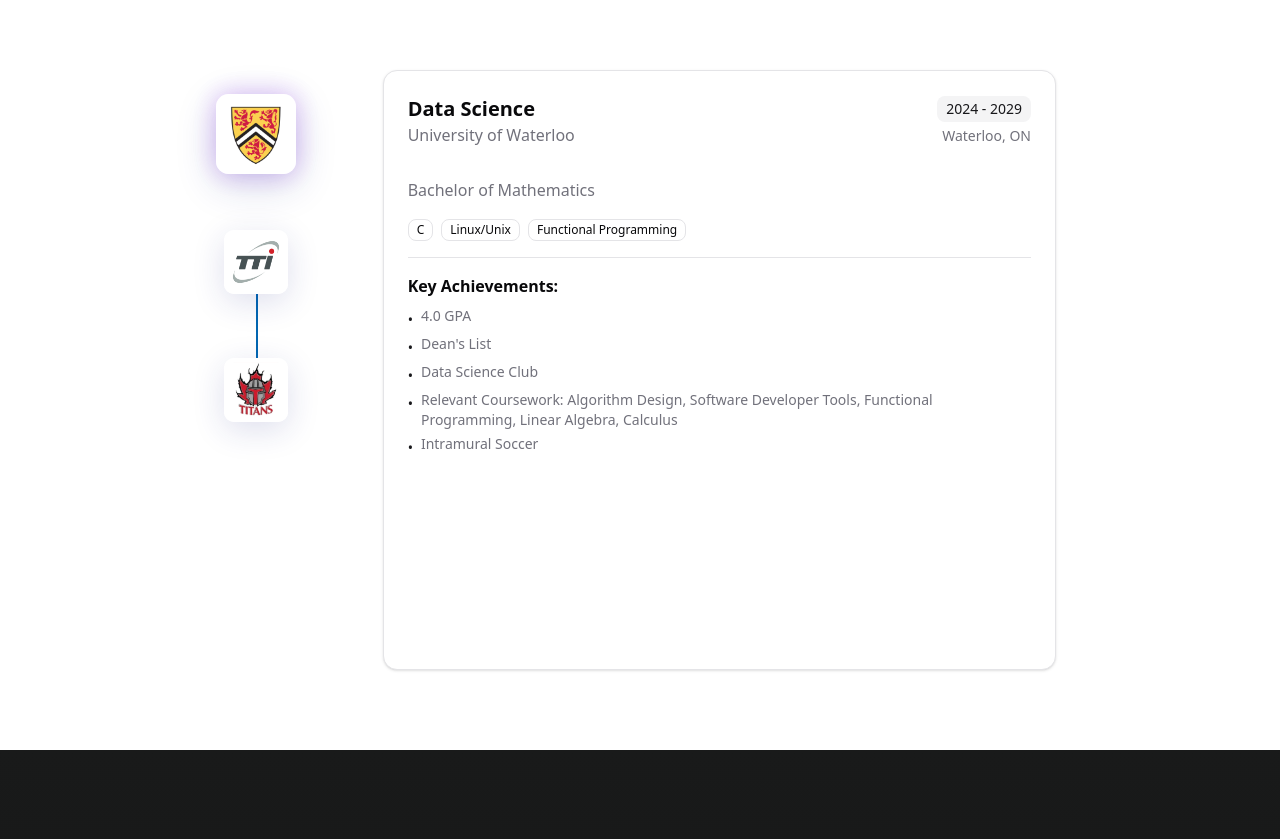
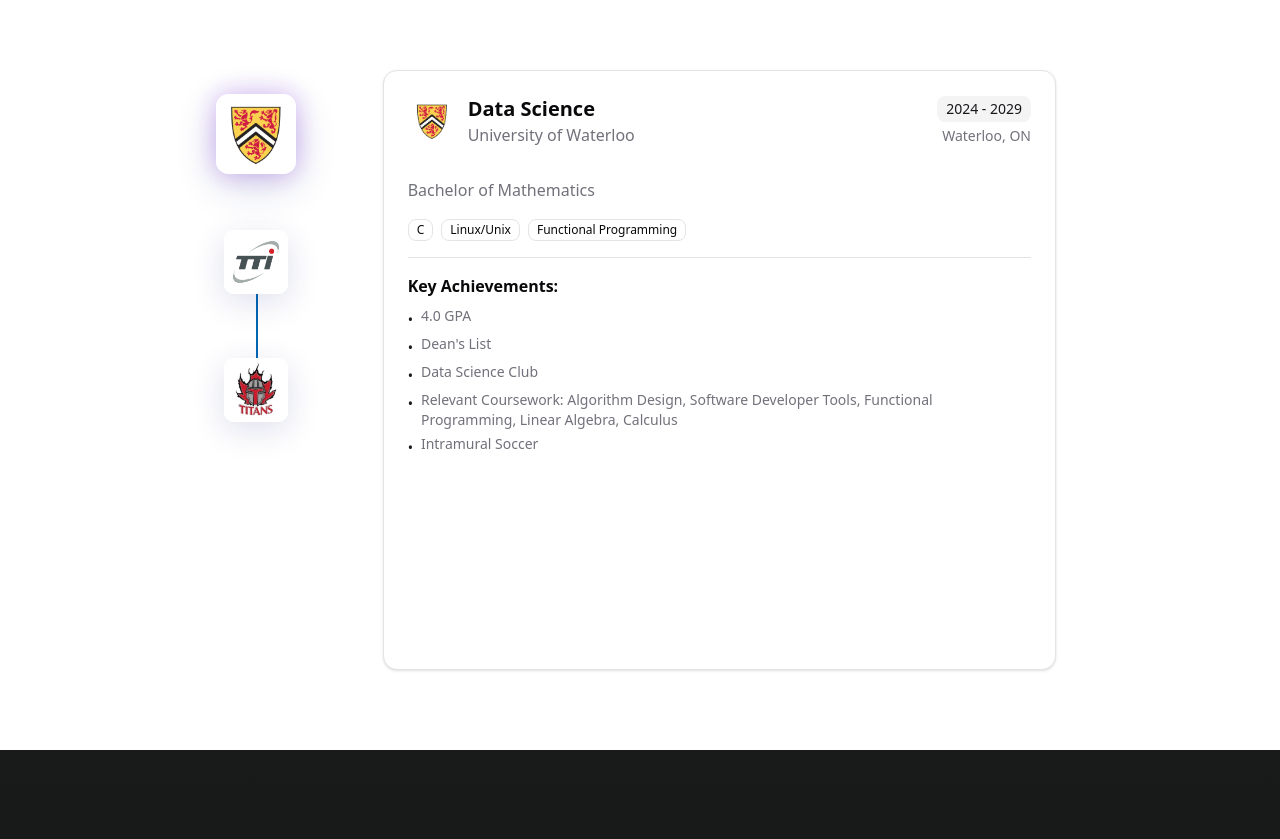
Before and after one commit to keiranmistry/portfolio, a Next.js app: page / in a window 1280 px wide. Shown: the part 3113-3952 px from the top of the page. Built offline with nearby package versions, Linux system fonts and the light colour scheme.

Commit message:
added logo beside title

```diff
--- a/src/components/Experience.jsx
+++ b/src/components/Experience.jsx
@@ -206,6 +206,14 @@ export default function Experience() {
               <Card className="group hover:shadow-lg transition-all duration-300 min-h-[600px]">
                 <CardHeader>
                   <div className="flex flex-col sm:flex-row sm:items-center sm:justify-between gap-2">
+                    <div className="flex items-center gap-3">
+                      <div className="w-12 h-12 rounded-lg overflow-hidden flex-shrink-0">
+                        <img
+                          src={experiences[selectedExperience].icon}
+                          alt={`${experiences[selectedExperience].company} logo`}
+                          className="w-full h-full object-cover"
+                        />
+                      </div>
                       <div>
                         <CardTitle className="text-xl group-hover:text-primary transition-colors">
                           {experiences[selectedExperience].title}
@@ -213,6 +221,7 @@ export default function Experience() {
                         <CardDescription className="text-base font-medium">
                           {experiences[selectedExperience].company}
                         </CardDescription>
+                      </div>
                     </div>
                     <div className="text-right">
                       <Badge variant="secondary" className="text-sm">
```
Lines whose indentation alone changed are shown as unchanged.
